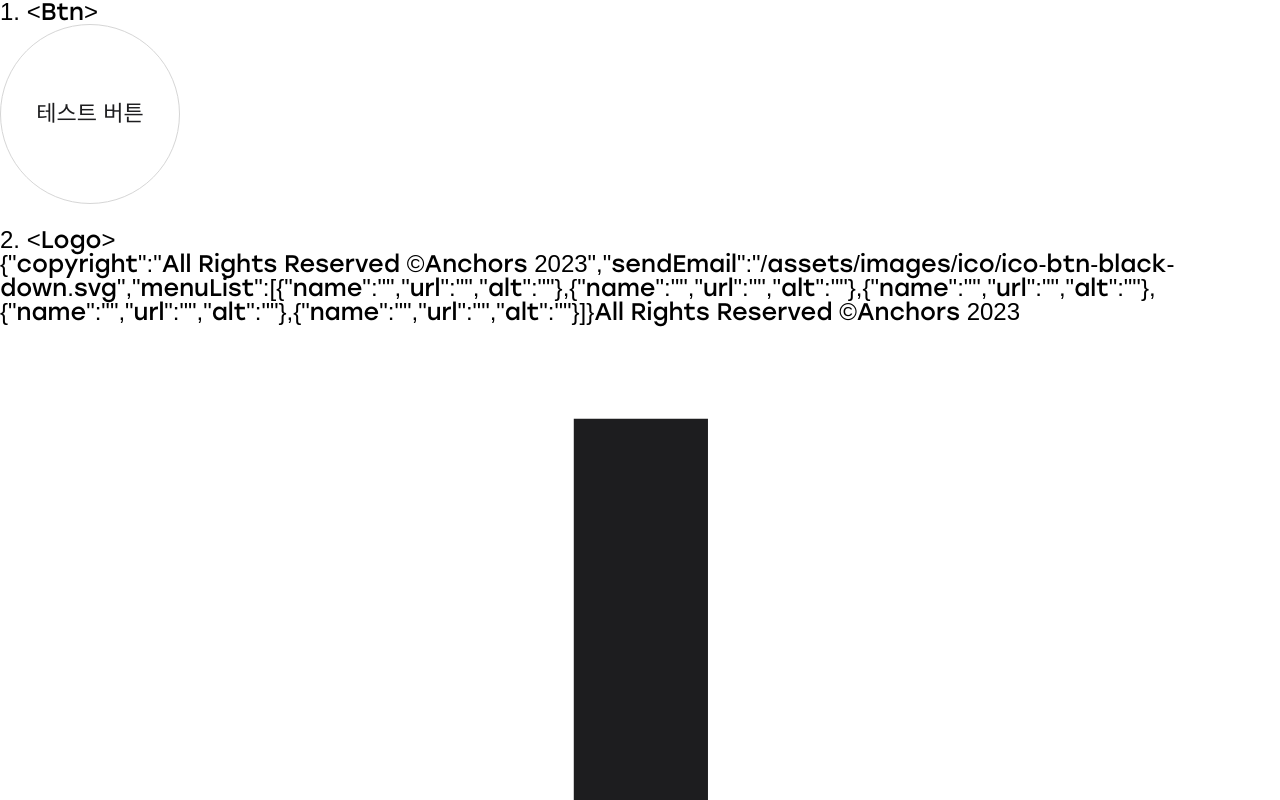
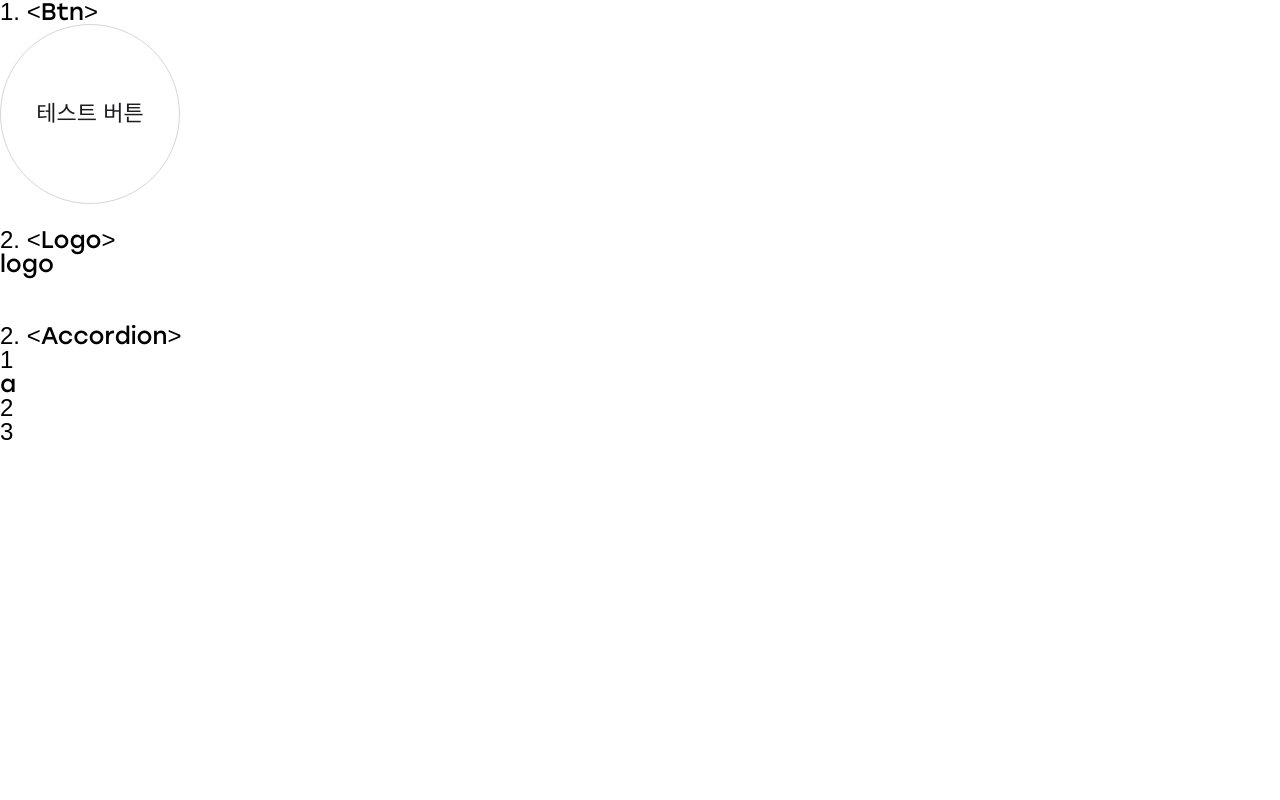
Before and after one commit to heejung-newheee/anchors-home, a Next.js app: page /guide/test/chchaa in a window 1280 px wide. Shown: the top 800 px of the page. Built offline with nearby package versions, Linux system fonts and the light colour scheme; a web font is replaced by a local one.

Commit message:
accordion component

```diff
--- a/app/guide/test/chchaa/page.jsx
+++ b/app/guide/test/chchaa/page.jsx
@@ -1,22 +1,35 @@
-"use client"
-import {initHelper} from "@/helper/init-helper";
-const {jquery , variables} = initHelper();
-import Btn from "@/components/Btn/Btn";
-import Logo from "@/components/Logo/Logo";
+'use client';
+import React from 'react';
+
+import Accordion from '@/components/Accordion/Accordion';
+import AccordionChild from '@/components/AccordionContents/AccordionChild';
+import Btn from '@/components/Btn/Btn';
+import Logo from '@/components/Logo/Logo';
+
+const ACCORDION_CONTENTS = [
+  { title: '1', content: 'a' },
+  { title: '2', content: 'b' },
+  { title: '3', content: <span>span tag</span> },
+];
 
 export default function chchaa() {
   return (
     <>
-
-      1. &lt;Btn&gt;<br/>
+      1. &lt;Btn&gt;
+      <br />
       <Btn design="btnSecondaryUp">테스트 버튼</Btn>
-      <br/><br/>
-
-      2. &lt;Logo&gt;<br/>
+      <br />
+      <br />
+      2. &lt;Logo&gt;
+      <br />
       <Logo />
-      <br/><br/>
-
-
+      <br />
+      <br />
+      2. &lt;Accordion&gt;
+      <br />
+      <Accordion contents={ACCORDION_CONTENTS} />
+      <br />
+      <br />
     </>
-  )
+  );
 }
--- a/components/Accordion/Accordion.jsx
+++ b/components/Accordion/Accordion.jsx
@@ -1,20 +1,28 @@
-"use client"
-import Image from 'next/image'
-import Link from "next/link";
-// import AccordionTitle from "@/components/AccordionTitle/AccordionTitle";
-// import AccordionContents from "@/components/AccordionContents/AccordionContents";
+'use client';
+import React, { useState } from 'react';
 
-export default function Accordion() {
+import Image from 'next/image';
+import Link from 'next/link';
+
+import AccordionChild from '@/components/AccordionContents/AccordionChild';
+
+// import AccordionChild from "@/components/AccordionChild/AccordionChild";
+
+export default function Accordion({ children, contents }) {
+  const [selected, setSelected] = useState(0);
+
   return (
-      <dl className="accordion">
-        {/*작업자 자유 영역*/}
-          {/*AccordionTitle*/}{/*activeOtion="Y"*/}
-            아코디언 타이틀
-          {/*// AccordionTitle*/}
-          {/*AccordionContents*/}
-           아코디언 컨텐츠
-          {/*// AccordionContents*/}
-        {/*작업자 자유 영역*/}
-      </dl>
-  )
+    <dl className="accordion">
+      {contents.map((accordionChild, index) => (
+        <AccordionChild
+          key={index}
+          titleData={accordionChild.title}
+          activeOption={selected === index ? 'Y' : 'N'}
+          onClick={() => setSelected(index)}
+        >
+          {accordionChild.content}
+        </AccordionChild>
+      ))}
+    </dl>
+  );
 }
--- /dev/null
+++ b/components/AccordionContents/AccordionChild.jsx
@@ -0,0 +1,26 @@
+'use client';
+import React, { useState } from 'react';
+
+import './scss/AccordionChild.scss';
+import Image from 'next/image';
+import Link from 'next/link';
+
+import Btn from '@/components/Btn/Btn';
+
+export default function AccordionChild({
+  children,
+  titleData,
+  activeOption = 'N',
+  onClick,
+}) {
+  const classNameObj = activeOption === 'Y' ? { className: 'active' } : {};
+  return (
+    <>
+      <dt {...classNameObj} onClick={onClick}>
+        <Btn type="button">{titleData}</Btn>
+      </dt>
+      <dd>{children}</dd>
+      {/*<dt className={activeOption === "Y" ? "active" : ""}></dt>*/}
+    </>
+  );
+}
--- /dev/null
+++ b/components/AccordionContents/scss/AccordionChild.scss
@@ -0,0 +1,5 @@
+// scss media-query import 값
+@import "responsive/mobile-default";
+@import "responsive/tablet";
+@import "responsive/desktop";
+@import "responsive/wide";
--- /dev/null
+++ b/components/AccordionContents/scss/responsive/desktop.scss
@@ -0,0 +1,3 @@
+@include desktop {
+
+}
--- /dev/null
+++ b/components/AccordionContents/scss/responsive/mobile-default.scss
@@ -0,0 +1,6 @@
+dt.active + dd {
+  display: block;
+}
+dd {
+  display: none;
+}
--- /dev/null
+++ b/components/AccordionContents/scss/responsive/tablet.scss
@@ -0,0 +1,3 @@
+@include tablet {
+
+}
--- /dev/null
+++ b/components/AccordionContents/scss/responsive/wide.scss
@@ -0,0 +1,3 @@
+@include wide {
+
+}
--- a/components/Logo/Logo.jsx
+++ b/components/Logo/Logo.jsx
@@ -1,4 +1,3 @@
-"use client"
 import Image from 'next/image'
 import Link from "next/link";
 import Btn from "@/components/Btn/Btn";
@@ -7,19 +6,19 @@ import headerFooter from "@/helper/data/json/contents/headerFooter.json";
 export default function Logo() {
 
   return (
-      <h1 className="logo">{/*headerFooter.json 호출*/}
+      <h1 className="logo">
         <Btn type="link" url="/" alt="Anchors">
-        {/*  로고 이미지  */}
-          {JSON.stringify(headerFooter)}
-          {headerFooter.copyright}
+        {/*  {JSON.stringify(headerFooter)}*/}
+        {/*  {headerFooter.copyright}*/}
+        {/*  <Image*/}
+        {/*    src={headerFooter.sendEmail}*/}
+        {/*    width={100}*/}
+        {/*    height={100}*/}
+        {/*    className="image-width"*/}
+        {/*    alt="Anchors"*/}
+        {/*  />*/}
+          logo
         </Btn>
-        <Image
-        src={headerFooter.sendEmail}
-        width={100}
-        height={100}
-        className="image-width"
-        alt="Anchors"
-        />
       </h1>
   )
 }
```
Also changed, not shown: components/AccordionContents/AccordionContents.jsx (deleted, +0 -11 lines), components/AccordionTitle/AccordionTitle.jsx (deleted, +0 -11 lines), 1 other file (tests, documents, lock files or other folders).
